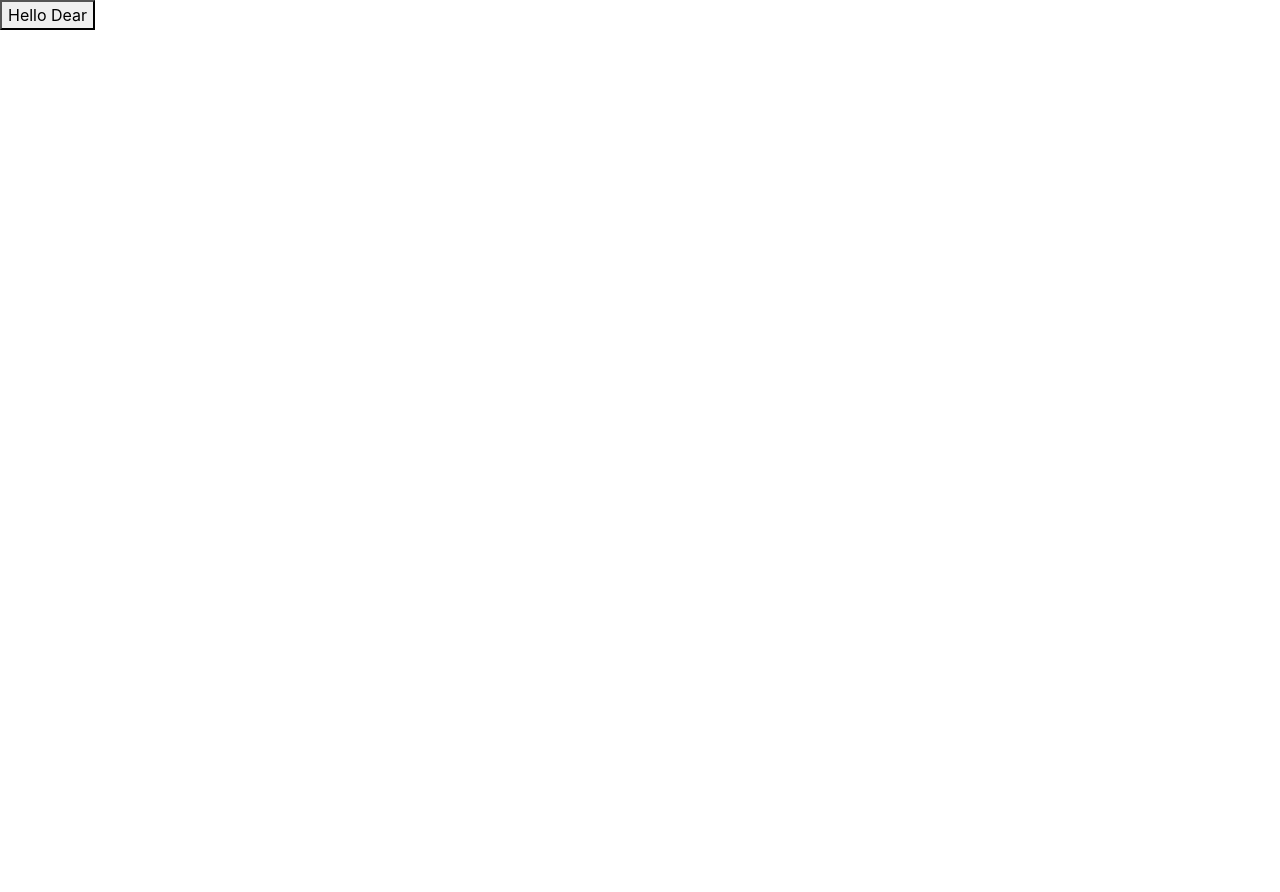
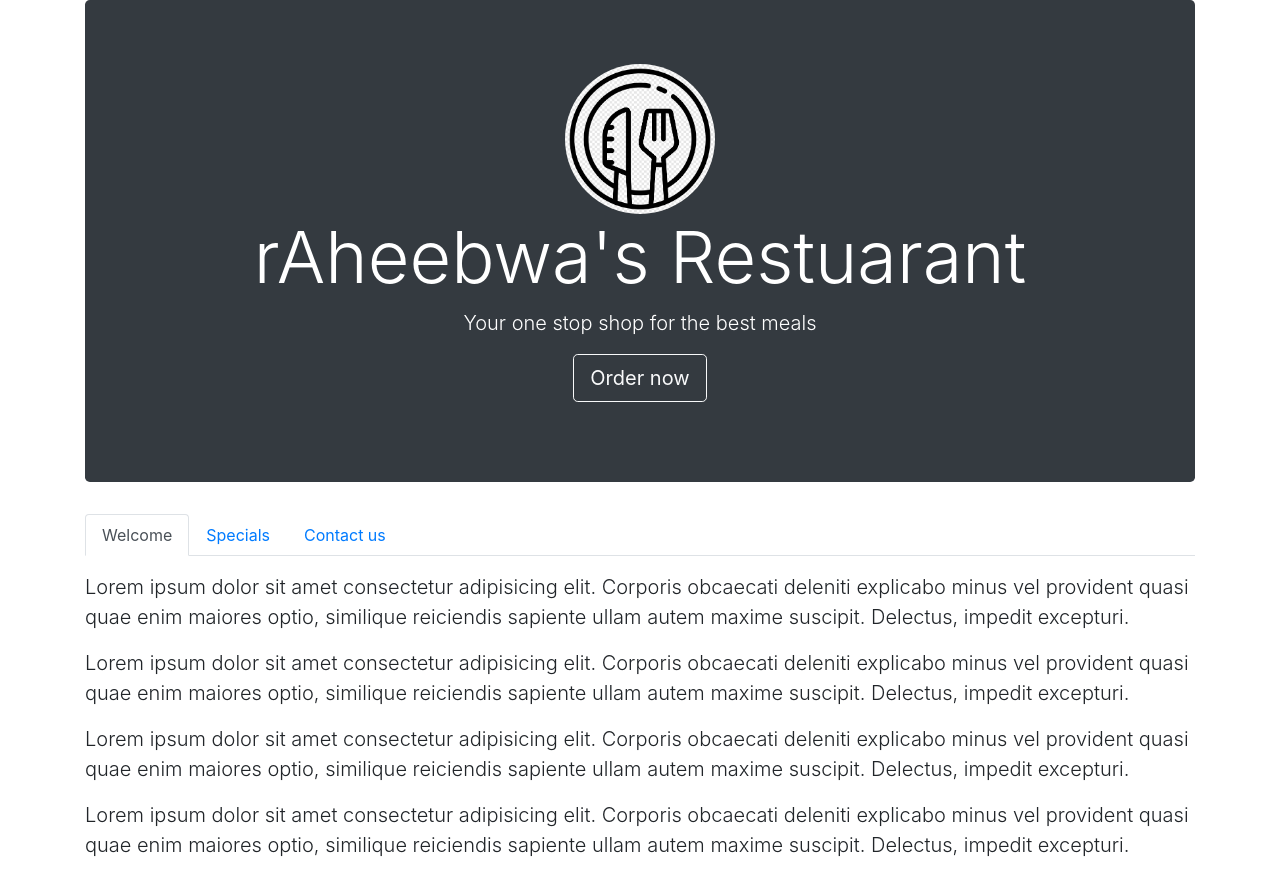
Before and after one commit to raheebwa/mv_restaurant, a plain HTML site: page index.html in a window 1280 px wide. Before the commit the page ends 800 px from the top, so only its background shows below. Drawn offline with nearby package versions, Linux system fonts and the light colour scheme.

Commit message:
UI: Add barebonme design, resolve #5

```diff
--- a/index.html
+++ b/index.html
@@ -10,12 +10,53 @@
     <link rel="stylesheet" href="https://stackpath.bootstrapcdn.com/bootstrap/4.3.1/css/bootstrap.min.css" integrity="sha384-ggOyR0iXCbMQv3Xipma34MD+dH/1fQ784/j6cY/iJTQUOhcWr7x9JvoRxT2MZw1T" crossorigin="anonymous">
   </head>
   <body>
-    <div id="content"></div>
-    <!-- Optional JavaScript -->
-    <!-- jQuery first, then Popper.js, then Bootstrap JS -->
-    <script src="https://code.jquery.com/jquery-3.3.1.slim.min.js" integrity="sha384-q8i/X+965DzO0rT7abK41JStQIAqVgRVzpbzo5smXKp4YfRvH+8abtTE1Pi6jizo" crossorigin="anonymous"></script>
-    <script src="https://cdnjs.cloudflare.com/ajax/libs/popper.js/1.14.7/umd/popper.min.js" integrity="sha384-UO2eT0CpHqdSJQ6hJty5KVphtPhzWj9WO1clHTMGa3JDZwrnQq4sF86dIHNDz0W1" crossorigin="anonymous"></script>
-    <script src="https://stackpath.bootstrapcdn.com/bootstrap/4.3.1/js/bootstrap.min.js" integrity="sha384-JjSmVgyd0p3pXB1rRibZUAYoIIy6OrQ6VrjIEaFf/nJGzIxFDsf4x0xIM+B07jRM" crossorigin="anonymous"></script>
+    <div id="content">
+        <header class="container">
+          <div class="jumbotron bg-dark text-white text-center">
+            <img src="./assets/restuarant.png" width="150" class="img-fluid rounded-circle" alt="logo">
+            <h1 class="display-3">rAheebwa's Restuarant</h1>
+            <p class="lead">Your one stop shop for the best meals</p>
+            <p class="lead">
+              <a class="btn btn-outline-light btn-lg" href="Jumbo action link" role="button">Order now</a>
+            </p>
+          </div>
+          <ul class="nav nav-tabs text-center">
+            <li class="nav-item">
+              <a href="#" class="nav-link active">Welcome</a>
+            </li>
+            <li class="nav-item">
+              <a href="#" class="nav-link">Specials</a>
+            </li>
+            <li class="nav-item">
+              <a href="#" class="nav-link">Contact us</a>
+            </li>
+          </ul>
+        </header>
+
+        <main class="container py-3">
+          <p class="lead">
+            Lorem ipsum dolor sit amet consectetur adipisicing elit. Corporis obcaecati deleniti explicabo minus vel
+            provident quasi quae enim maiores optio, similique reiciendis sapiente ullam autem maxime suscipit.
+            Delectus, impedit excepturi.
+          </p>
+          <p class="lead">
+            Lorem ipsum dolor sit amet consectetur adipisicing elit. Corporis obcaecati deleniti explicabo minus vel
+            provident quasi quae enim maiores optio, similique reiciendis sapiente ullam autem maxime suscipit.
+            Delectus, impedit excepturi.
+          </p>
+          <p class="lead">
+            Lorem ipsum dolor sit amet consectetur adipisicing elit. Corporis obcaecati deleniti explicabo minus vel
+            provident quasi quae enim maiores optio, similique reiciendis sapiente ullam autem maxime suscipit.
+            Delectus, impedit excepturi.
+          </p>
+          <p class="lead">
+            Lorem ipsum dolor sit amet consectetur adipisicing elit. Corporis obcaecati deleniti explicabo minus vel
+            provident quasi quae enim maiores optio, similique reiciendis sapiente ullam autem maxime suscipit.
+            Delectus, impedit excepturi.
+          </p>
+        </main>
+        <footer></footer>
+    </div>
     <script type="text/javascript" src="./main.js"></script>
   </body>
   </body>
--- a/main.js
+++ b/main.js
@@ -1 +1 @@
-!function(e){var t={};function n(r){if(t[r])return t[r].exports;var o=t[r]={i:r,l:!1,exports:{}};return e[r].call(o.exports,o,o.exports,n),o.l=!0,o.exports}n.m=e,n.c=t,n.d=function(e,t,r){n.o(e,t)||Object.defineProperty(e,t,{enumerable:!0,get:r})},n.r=function(e){"undefined"!=typeof Symbol&&Symbol.toStringTag&&Object.defineProperty(e,Symbol.toStringTag,{value:"Module"}),Object.defineProperty(e,"__esModule",{value:!0})},n.t=function(e,t){if(1&t&&(e=n(e)),8&t)return e;if(4&t&&"object"==typeof e&&e&&e.__esModule)return e;var r=Object.create(null);if(n.r(r),Object.defineProperty(r,"default",{enumerable:!0,value:e}),2&t&&"string"!=typeof e)for(var o in e)n.d(r,o,function(t){return e[t]}.bind(null,o));return r},n.n=function(e){var t=e&&e.__esModule?function(){return e.default}:function(){return e};return n.d(t,"a",t),t},n.o=function(e,t){return Object.prototype.hasOwnProperty.call(e,t)},n.p="",n(n.s=0)}([function(e,t){const n=document.getElementById("content"),r=document.createElement("button");r.classList.add="btn-primary",r.setAttribute("content","Hello Dear"),r.innerHTML="Hello Dear",r.onclick=alert("Hiiiiii!"),n.appendChild(r)}]);
+!function(e){var t={};function r(n){if(t[n])return t[n].exports;var o=t[n]={i:n,l:!1,exports:{}};return e[n].call(o.exports,o,o.exports,r),o.l=!0,o.exports}r.m=e,r.c=t,r.d=function(e,t,n){r.o(e,t)||Object.defineProperty(e,t,{enumerable:!0,get:n})},r.r=function(e){"undefined"!=typeof Symbol&&Symbol.toStringTag&&Object.defineProperty(e,Symbol.toStringTag,{value:"Module"}),Object.defineProperty(e,"__esModule",{value:!0})},r.t=function(e,t){if(1&t&&(e=r(e)),8&t)return e;if(4&t&&"object"==typeof e&&e&&e.__esModule)return e;var n=Object.create(null);if(r.r(n),Object.defineProperty(n,"default",{enumerable:!0,value:e}),2&t&&"string"!=typeof e)for(var o in e)r.d(n,o,function(t){return e[t]}.bind(null,o));return n},r.n=function(e){var t=e&&e.__esModule?function(){return e.default}:function(){return e};return r.d(t,"a",t),t},r.o=function(e,t){return Object.prototype.hasOwnProperty.call(e,t)},r.p="",r(r.s=0)}([function(e,t){}]);
```
Also changed, not shown: assets/restuarant.png (added).
